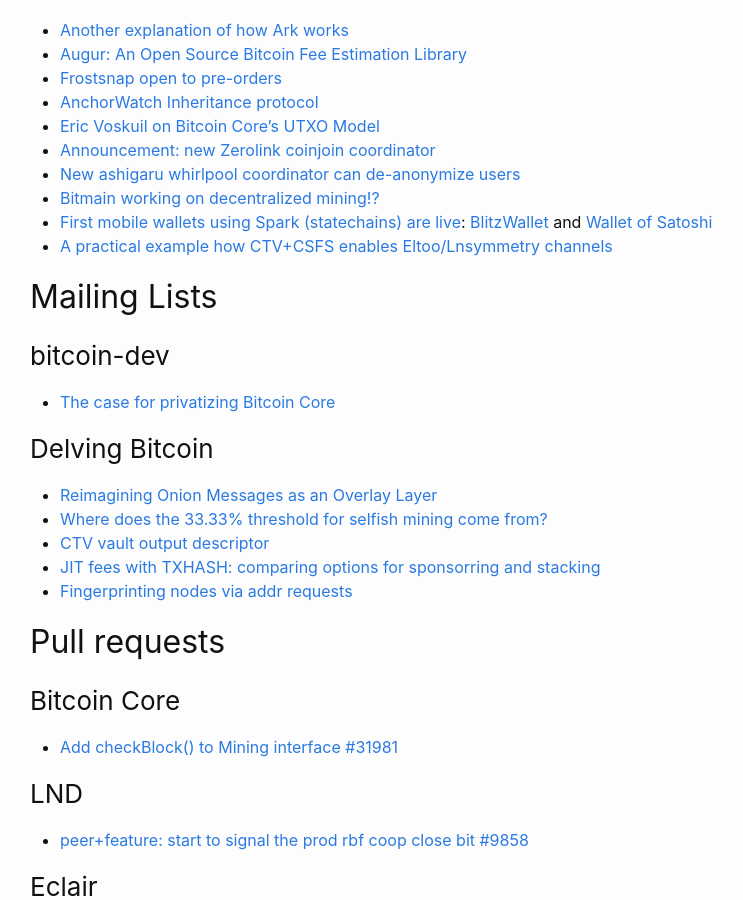
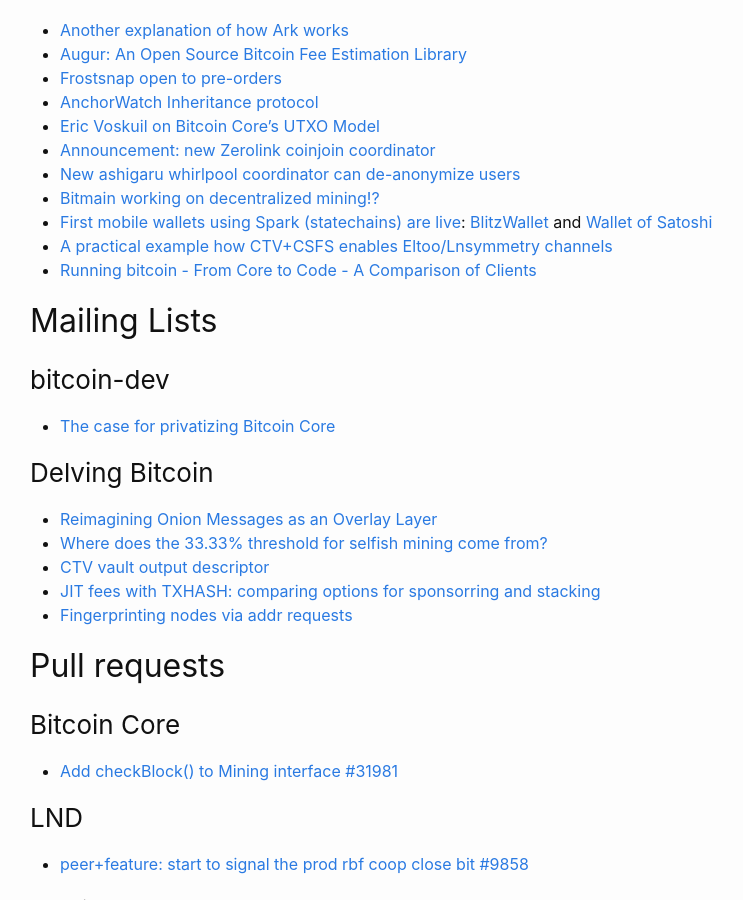
Before and after one commit to fjahr/bitdevsberlin, a Jekyll site: the page built from _posts/2025-07-09-socratic-seminar-69.md, in a window 1280 px wide and 900 px high, scrolled down 845 px. Shown: the whole window, without its empty margins (240-983 px from the left). Built offline with Jekyll 4.4.1, drawn with Linux system fonts in a browser that asks for light colours.

Commit message:
Add another link to #69

```diff
--- a/_posts/2025-07-09-socratic-seminar-69.md
+++ b/_posts/2025-07-09-socratic-seminar-69.md
@@ -41,6 +41,7 @@ Thanks to [Ordimint](https://ordimint.com) for sponsoring food and drinks for th
 - [Bitmain working on decentralized mining!?](https://x.com/bitmaintech/status/1927581481674670492)
 - [First mobile wallets using Spark (statechains) are live](https://docs.spark.money/spark/spark-tldr): [BlitzWallet](https://Wallet.blitz-wallet.com) and [Wallet of Satoshi](https://x.com/walletofsatoshi/status/1940169795565146571)
 - [A practical example how CTV+CSFS enables Eltoo/Lnsymmetry channels](https://github.com/stutxo/simple_ctv_csfs)
+- [Running bitcoin - From Core to Code - A Comparison of Clients](https://s3.us-east-1.amazonaws.com/1a1z.com/files/1A1z+-+Running+Bitcoin+-+Client+Comparison.pdf)
 
 ## Mailing Lists
 
```
